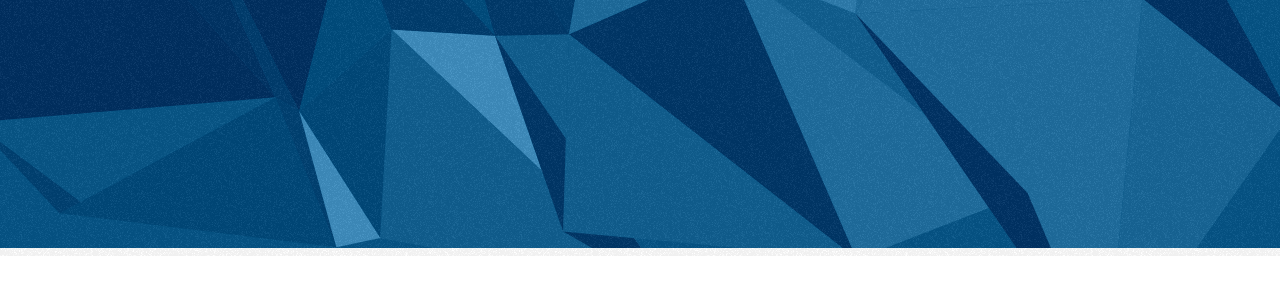
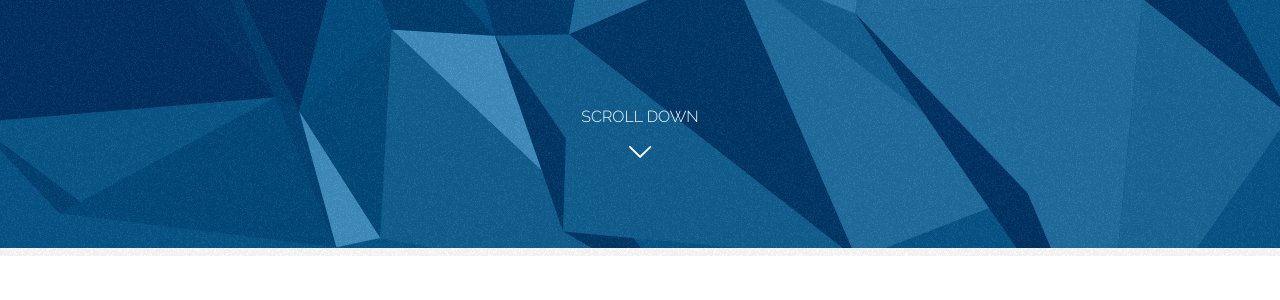
Before and after one commit to YangMann/yangzh.me, a Django app: page / in a window 1280 px wide. Shown: the part 552-852 px from the top of the page. Run offline with Django 3.2, Linux system fonts and the light colour scheme.

Commit message:
added SCROLL DOWN prompt

```diff
--- a/djangoweb/templates/home.html
+++ b/djangoweb/templates/home.html
@@ -21,6 +21,10 @@
                     </p>
                 </article>
             </section>
+            <div class="prompt-scroll-down skip" gumby-goto="#bio">
+                <h6 class="skip" gumby-goto="#bio">SCROLL DOWN</h6>
+                <h4 class="skip" gumby-goto="#bio"><i class="icon-down-open-big"></i></h4>
+            </div>
         </div>
     </div>
     <div class="wrapper" id="bio">
--- a/web/public/sass/_custom.scss
+++ b/web/public/sass/_custom.scss
@@ -164,3 +164,13 @@ body#home {
     font-size: 0.875rem;
   }
 }
+
+.prompt-scroll-down {
+  position: absolute;
+  left: 0;
+  right: 0;
+  width: 100%;
+  bottom: 10%;
+  cursor: pointer;
+  z-index: 1000;
+}
```
Also changed, not shown: web/public/css/style.css.
